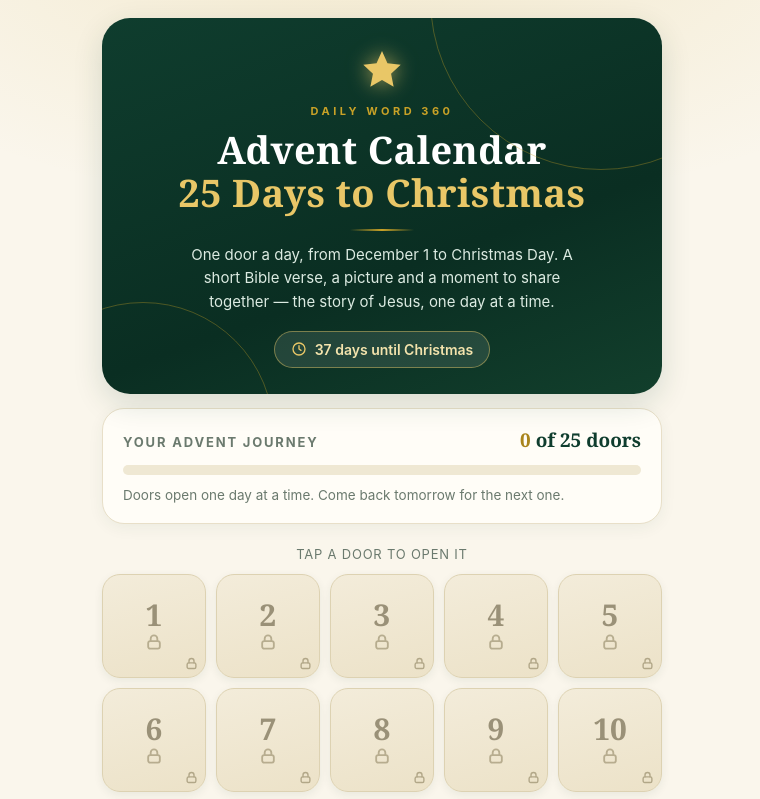
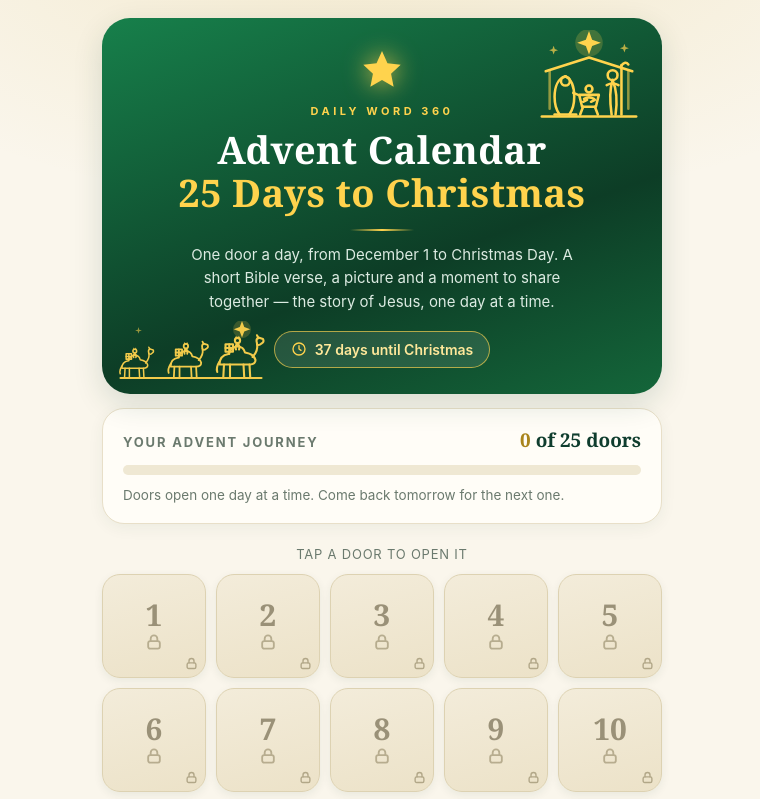
Before and after one commit to goforidjan-debug/daily-word-360-advent, a plain HTML site: page index.html in a window 1280 px wide. Shown: the top 799 px of the page, without its empty margins (258-1018 px from the left). Drawn offline with Linux system fonts and the light colour scheme.

Commit message:
Update index.html: add gold nativity and wise men illustrations to title card

```diff
--- a/index.html
+++ b/index.html
@@ -25,32 +25,34 @@
 
   /* ---------- Header ---------- */
   .hero{
-    background:linear-gradient(160deg, var(--green) 0%, #0a2e22 62%, #123f2c 100%);
+    background:linear-gradient(160deg, #17804b 0%, #0d3d26 62%, #14663a 100%);
     border-radius:28px; padding:30px 24px 26px; text-align:center; color:#fff;
     box-shadow:var(--shadow); position:relative; overflow:hidden;
   }
-  .hero::before,.hero::after{
-    content:""; position:absolute; border-radius:50%;
-    border:1px solid rgba(201,162,39,.35); pointer-events:none;
+  .hero .star{width:46px; height:46px; margin:0 auto 10px; display:block; filter:drop-shadow(0 0 12px rgba(255,211,77,.85));}
+  /* Gold corner art on the title card — nativity top-right, wise men bottom-left */
+  .hero .nativity{position:absolute; top:12px; right:14px; width:118px; height:auto; opacity:1; pointer-events:none; z-index:0;}
+  .hero .wisemen{position:absolute; bottom:10px; left:14px; width:150px; height:auto; opacity:.95; pointer-events:none; z-index:0;}
+  .hero>*:not(.nativity):not(.wisemen){position:relative; z-index:1;}
+  @media (max-width:480px){
+    .hero .nativity{width:76px; top:8px; right:8px; opacity:.8;}
+    .hero .wisemen{width:92px; bottom:6px; left:8px; opacity:.75;}
   }
-  .hero::before{width:340px; height:340px; top:-190px; right:-110px;}
-  .hero::after{width:260px; height:260px; bottom:-170px; left:-90px;}
-  .hero .star{width:46px; height:46px; margin:0 auto 10px; display:block; filter:drop-shadow(0 0 10px rgba(233,199,103,.7));}
   .hero .eyebrow{
     font-size:11px; letter-spacing:.32em; text-transform:uppercase;
-    color:var(--gold); font-weight:700; margin-bottom:10px;
+    color:#ffd34d; font-weight:700; margin-bottom:10px;
   }
   .hero h1{
     font-family:Georgia,"Times New Roman",serif; font-weight:700;
     font-size:clamp(28px,7.4vw,38px); line-height:1.12; letter-spacing:.01em;
   }
-  .hero h1 em{color:#e9c767; font-style:normal;}
-  .hero .rule{width:64px; height:2px; background:linear-gradient(90deg,transparent,var(--gold),transparent); margin:16px auto 12px;}
+  .hero h1 em{color:#ffd34d; font-style:normal;}
+  .hero .rule{width:64px; height:2px; background:linear-gradient(90deg,transparent,#ffd34d,transparent); margin:16px auto 12px;}
   .hero p{font-size:15px; line-height:1.55; color:#dcebe2; max-width:420px; margin:0 auto;}
   .count-pill{
     display:inline-flex; align-items:center; gap:8px; margin-top:18px;
-    background:rgba(255,255,255,.1); border:1px solid rgba(233,199,103,.45);
-    padding:9px 16px; border-radius:999px; font-size:14px; font-weight:600; color:#f3e3ac;
+    background:rgba(255,255,255,.1); border:1px solid rgba(255,211,77,.65);
+    padding:9px 16px; border-radius:999px; font-size:14px; font-weight:600; color:#ffe89a;
   }
   .count-pill svg{width:16px; height:16px; flex:none;}
 
@@ -204,7 +206,59 @@
 <div class="wrap">
 
   <header class="hero">
-    <svg class="star" viewBox="0 0 64 64" fill="#e9c767" aria-hidden="true">
+    <!-- Golden nativity scene, top-right corner -->
+    <svg class="nativity" viewBox="0 0 120 96" fill="none" stroke="#ffd34d" stroke-width="2.6" stroke-linecap="round" stroke-linejoin="round" aria-hidden="true">
+      <circle cx="60" cy="13" r="14" fill="#ffd34d" opacity=".2" stroke="none"/>
+      <path d="M60 1 L63.2 9.8 L72 13 L63.2 16.2 L60 25 L56.8 16.2 L48 13 L56.8 9.8 Z" fill="#ffd34d" stroke="none"/>
+      <path d="M24 16 L25.2 19.4 L28.5 20.5 L25.2 21.6 L24 25 L22.8 21.6 L19.5 20.5 L22.8 19.4 Z" fill="#ffd34d" stroke="none" opacity=".7"/>
+      <path d="M96 14 L97.2 17.4 L100.5 18.5 L97.2 19.6 L96 23 L94.8 19.6 L91.5 18.5 L94.8 17.4 Z" fill="#ffd34d" stroke="none" opacity=".7"/>
+      <path d="M16 42 L60 28 L104 42"/>
+      <path d="M20 42 L20 80 M100 42 L100 80" opacity=".55"/>
+      <circle cx="36" cy="52" r="4.5"/>
+      <path d="M36 47 C29 49 25 57 25 68 C25 76 27 82 30 86"/>
+      <path d="M36 47 C42 50 45 58 45 68 C45 76 43 82 40 86"/>
+      <path d="M25 86 L47 86"/>
+      <path d="M44 64 L49 66"/>
+      <circle cx="84" cy="46" r="5"/>
+      <path d="M84 51 C81 60 81 72 83 86"/>
+      <path d="M84 51 C88 60 89 72 87 86"/>
+      <path d="M78 56 Q84 53 90 56"/>
+      <path d="M93 36 L93 86"/>
+      <path d="M93 36 Q97 31 100 35"/>
+      <path d="M50 66 L70 66 L67 78 L53 78 Z"/>
+      <path d="M54 78 L51 86 M66 78 L69 86"/>
+      <circle cx="60" cy="60" r="3.5"/>
+      <path d="M55 70 Q60 67 65 70"/>
+      <path d="M54 73 L58 71 M62 73 L66 71"/>
+      <path d="M12 88 L108 88"/>
+    </svg>
+    <!-- Golden three wise men with camels, bottom-left corner -->
+    <svg class="wisemen" viewBox="0 0 200 84" fill="none" stroke="#ffd34d" stroke-width="2.8" stroke-linecap="round" stroke-linejoin="round" aria-hidden="true">
+      <defs>
+        <g id="camel">
+          <path d="M8 44 Q8 32 20 30 Q24 20 32 20 Q40 20 42 28 Q54 30 56 38 Q56 44 48 44 L14 44 Z"/>
+          <path d="M52 34 Q60 26 58 16"/>
+          <path d="M58 16 Q56 10 60 8 L66 10 Q68 14 64 16 Q62 18 60 18"/>
+          <path d="M60 9 L58 5"/>
+          <path d="M14 44 L13 62 M22 44 L22 62 M40 44 L41 62 M48 44 L49 62"/>
+          <path d="M8 40 Q3 48 5 54"/>
+          <circle cx="32" cy="12" r="3.5"/>
+          <path d="M28.5 9.5 L30 5.5 L32 8.5 L34 5.5 L35.5 9.5" fill="#ffd34d" stroke="none"/>
+          <path d="M32 16 Q28 20 30 24 M32 16 Q36 20 34 24"/>
+          <path d="M16 17 L26 17 L26 27 L16 27 Z"/>
+          <path d="M21 17 L21 27 M16 22 L26 22"/>
+          <path d="M21 27 L21 30"/>
+        </g>
+      </defs>
+      <circle cx="168" cy="11" r="12" fill="#ffd34d" opacity=".2" stroke="none"/>
+      <path d="M168 0 L171 8 L179 11 L171 14 L168 22 L165 14 L157 11 L165 8 Z" fill="#ffd34d" stroke="none"/>
+      <path d="M30 8 L31 11.5 L34.5 12.5 L31 13.5 L30 17 L29 13.5 L25.5 12.5 L29 11.5 Z" fill="#ffd34d" stroke="none" opacity=".6"/>
+      <use href="#camel" transform="translate(2,31.4) scale(0.72)"/>
+      <use href="#camel" transform="translate(66,23.3) scale(0.85)"/>
+      <use href="#camel" transform="translate(130,14) scale(1)"/>
+      <path d="M6 76 L194 76"/>
+    </svg>
+    <svg class="star" viewBox="0 0 64 64" fill="#ffd34d" aria-hidden="true">
       <path d="M32 4l7.6 17.2L58 23.4l-13.4 12.3 3.6 18.3L32 44.6 15.8 54l3.6-18.3L6 23.4l18.4-2.2z"/>
     </svg>
     <div class="eyebrow">Daily Word 360</div>
@@ -212,7 +266,7 @@
     <div class="rule"></div>
     <p>One door a day, from December 1 to Christmas Day. A short Bible verse, a picture and a moment to share together — the story of Jesus, one day at a time.</p>
     <div class="count-pill" id="countdown">
-      <svg viewBox="0 0 24 24" fill="none" stroke="#e9c767" stroke-width="2" stroke-linecap="round"><circle cx="12" cy="12" r="9"/><path d="M12 7v5l3 2"/></svg>
+      <svg viewBox="0 0 24 24" fill="none" stroke="#ffd34d" stroke-width="2" stroke-linecap="round"><circle cx="12" cy="12" r="9"/><path d="M12 7v5l3 2"/></svg>
       <span id="countdown-text">Counting the days…</span>
     </div>
   </header>
```
